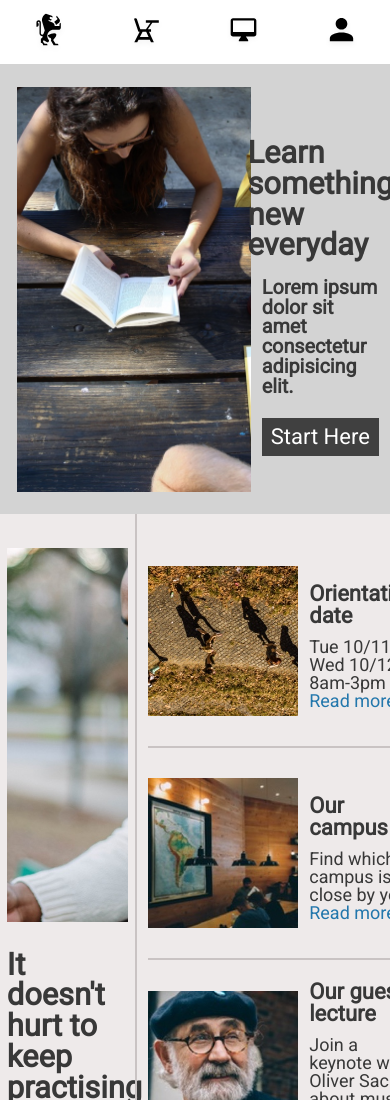
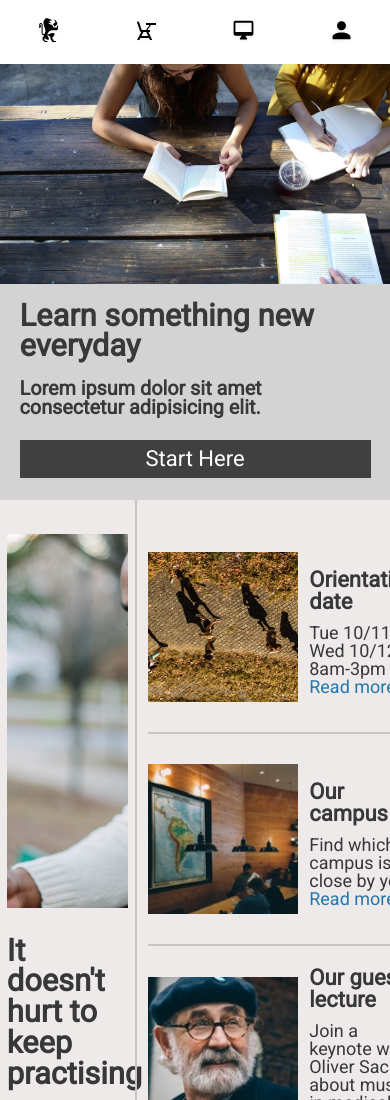
Before and after one commit to drmeth/drmeth.github.io, a plain HTML site: page index.html in a window 390 px wide. Shown: the top 1100 px of the page. Drawn offline with Linux system fonts and the light colour scheme.

Commit message:
learn-something for mobile added

```diff
--- a/resources/css/style.css
+++ b/resources/css/style.css
@@ -463,6 +463,8 @@ section.course-content {
 
 @media only screen and (max-width: 480px) {
 
+    /*header styles*/
+
     header #heading,
     header nav {
         display: none;
@@ -480,7 +482,48 @@ section.course-content {
     }
 
     #mobile-nav img {
-        width: 35px;
+        width: 27px;
         height: auto;
     }
+
+    main {
+            grid-area: main;
+            display: grid;
+            grid: "learn-something" auto
+                "keep-practising" 680px
+                "start-learning"  740px
+                "thesis-exhibit"  600px
+                / 100%;
+    }
+
+    /*learn-something section*/
+
+    #learn-something {
+        display: flex;
+        flex-direction: column;
+        align-items: center;
+    }
+
+    div.books-image {
+        width: 100%;
+        height: 220px;
+        margin-left: 0;
+    }
+
+    .learn-something-subsection {
+        width: 90%;
+        display: flex;
+        flex-direction: column;
+        align-items: center;
+    }
+
+    .learn-something-subsection .start-here {
+        height: 38px;
+        width: 100%;
+        background-color: hsl(0, 0%, 25%);
+        display: flex;
+        justify-content: center;
+        align-items: center;
+        margin: 1rem 0;
+    }
 }
```
